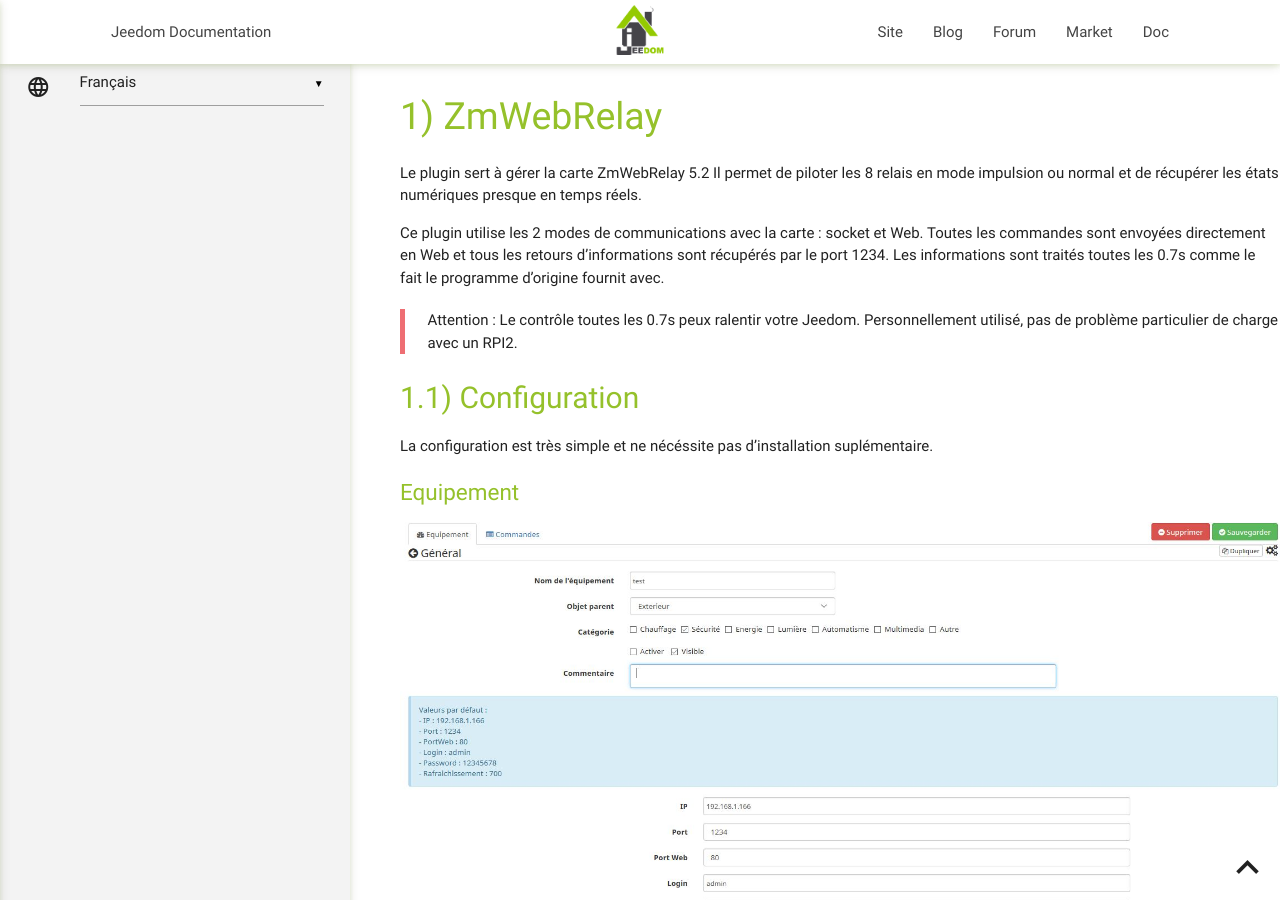
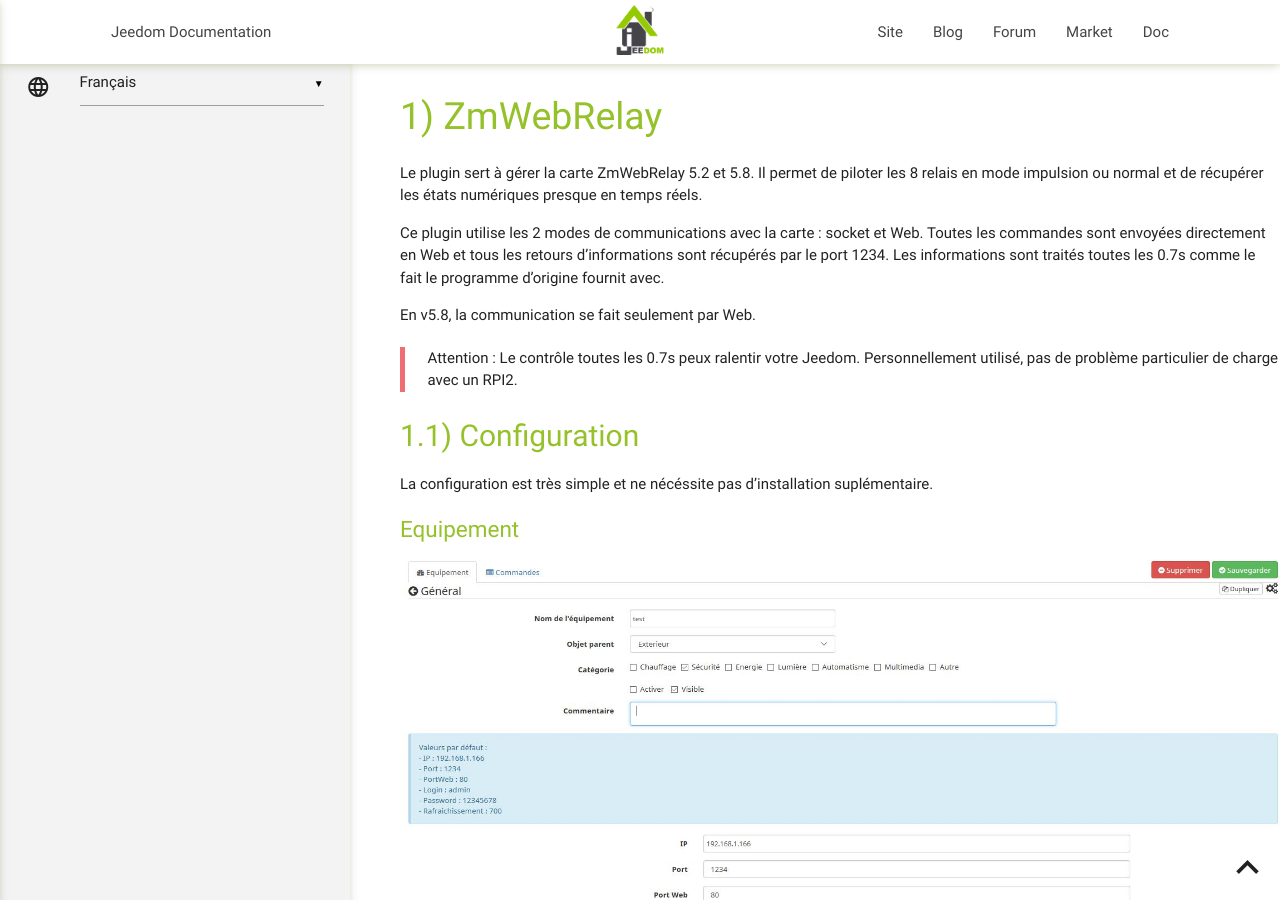
Before and after one commit to jeedomsteph37/zmwebrelay, a Jekyll site: the page built from docs/fr_FR/index.md, in a window 1280 px wide and 900 px high. Built offline with Jekyll 4.4.1, drawn with Linux system fonts in a browser that asks for light colours; our own code applies the rules of GitHub Pages for plain Markdown files.

Commit message:
Update index.md

```diff
--- a/docs/fr_FR/index.md
+++ b/docs/fr_FR/index.md
@@ -1,12 +1,13 @@
 # ZmWebRelay
 
-Le plugin sert à gérer la carte ZmWebRelay 5.2
+Le plugin sert à gérer la carte ZmWebRelay 5.2 et 5.8.
 Il permet de piloter les 8 relais en mode impulsion ou normal et de récupérer les états numériques presque en temps réels.
 
 Ce plugin utilise les 2 modes de communications avec la carte : socket et Web.
 Toutes les commandes sont envoyées directement en Web et tous les retours d'informations sont récupérés par le port 1234.
 Les informations sont traités toutes les 0.7s comme le fait le programme d'origine fournit avec.
 
+En v5.8, la communication se fait seulement par Web.
 
 > Attention : Le contrôle toutes les 0.7s peux ralentir votre Jeedom.
 > Personnellement utilisé, pas de problème particulier de charge avec un RPI2.
```
